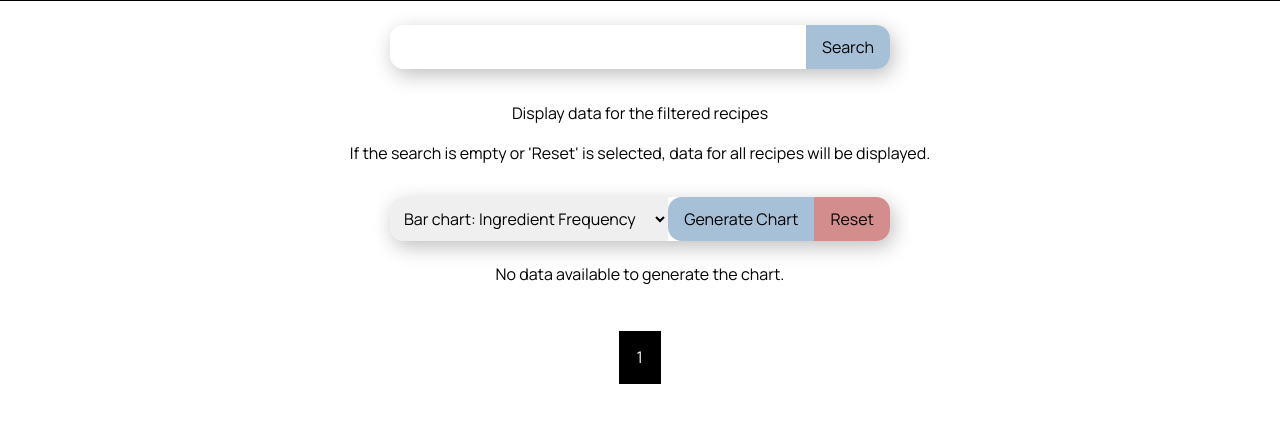
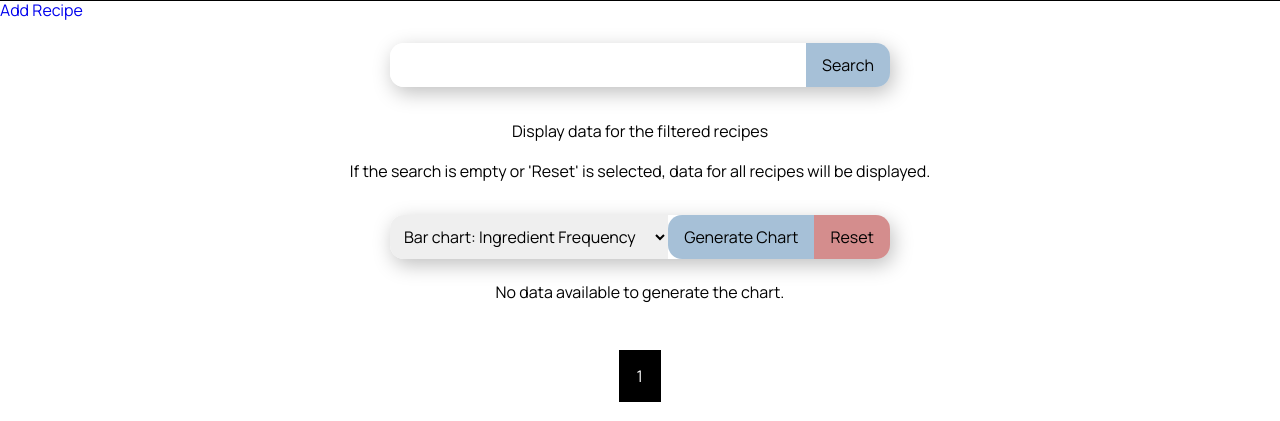
Before and after one commit to jdeebs/jdeebs-recipes, a Django app: page /recipes/ in a window 1280 px wide. Shown: the part 79-500 px from the top of the page. Run offline with Django 4.2, Linux system fonts and the light colour scheme; the visitor is signed in with stand-in values (Sample User, id 1); data that the repository does not hold is empty; some web fonts are replaced.

Commit message:
Add 'add recipe' functionality to recipe list view

```diff
--- a/recipes/templates/recipes/recipe_list.html
+++ b/recipes/templates/recipes/recipe_list.html
@@ -39,6 +39,7 @@
     {% endcomment %}
 
     <section id="recipe-list">
+        <a href="{% url 'recipes:add_recipe' %}">Add Recipe</a>
         <div class="form-wrapper">
             <form method="GET">
                 <div class="search-container">
--- a/recipes/views.py
+++ b/recipes/views.py
@@ -112,4 +112,4 @@ def add_recipe(request):
             return redirect('recipes:list')
     else:
         recipe_form = RecipeForm()
-    return render(request, 'recipes/recipe_list.html', {'recipe_form': recipe_form})
+    return render(request, 'recipes/add_recipe.html', {'recipe_form': recipe_form})
```
